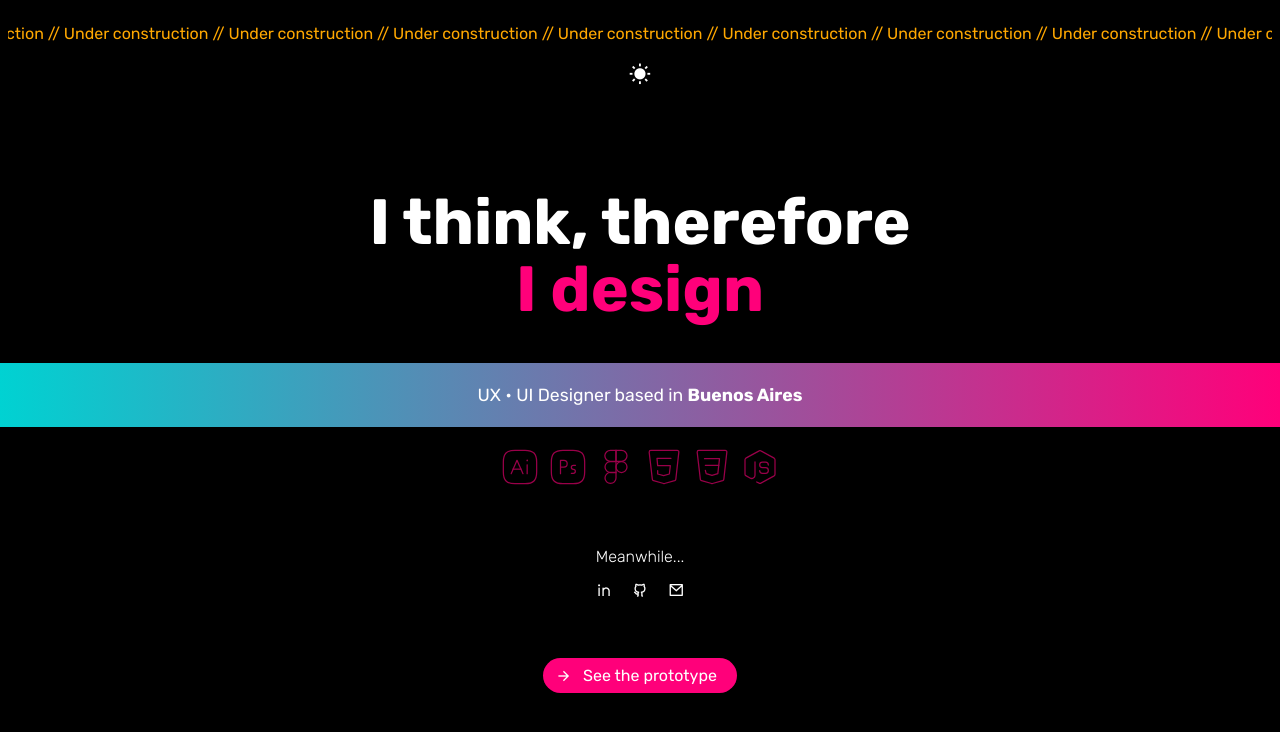
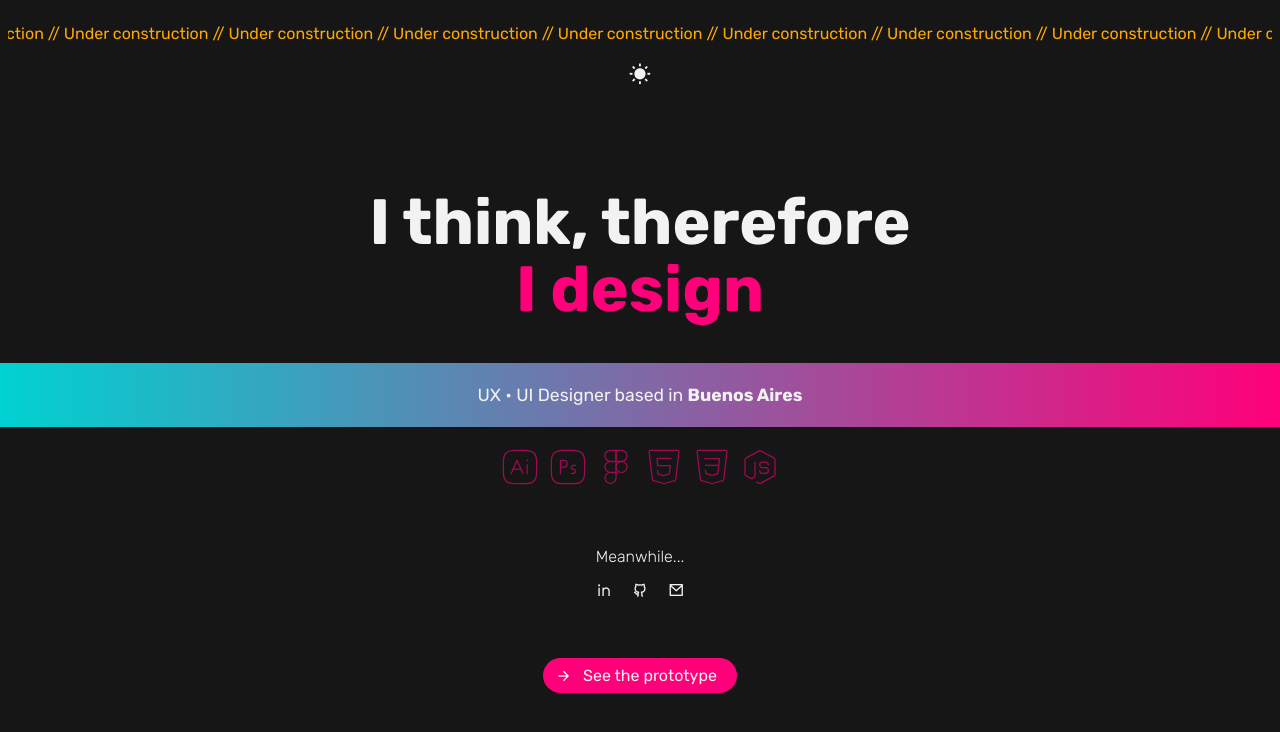
Before and after one commit to anabeeella/anabeeell.ar, a plain HTML site: page index.html in a window 1280 px wide. Drawn offline with nearby package versions, Linux system fonts and the light colour scheme; files that its build step writes are made by us from their sources.

Commit message:
change background colors

```diff
--- a/styles/variables.scss
+++ b/styles/variables.scss
@@ -7,8 +7,8 @@ $color-primary: #FF007A;
 $color-secondary: #00D2D2;
 $color-accent: #FFA800;
 
-$dark: #000;
-$light: #FFF;
+$dark: #161616;
+$light: #f2f2f2;
 
 $base-size: 8px;
 $xs-size: $base-size/2;
```
